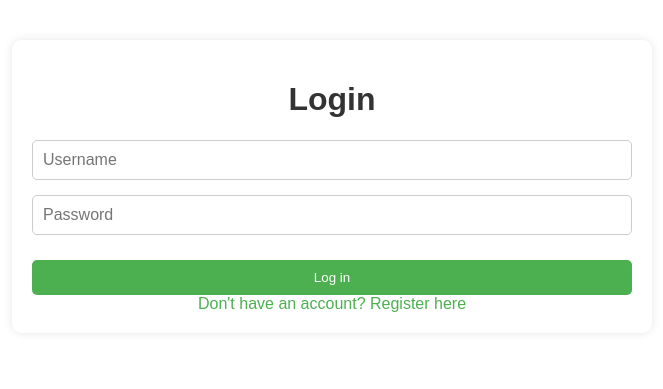
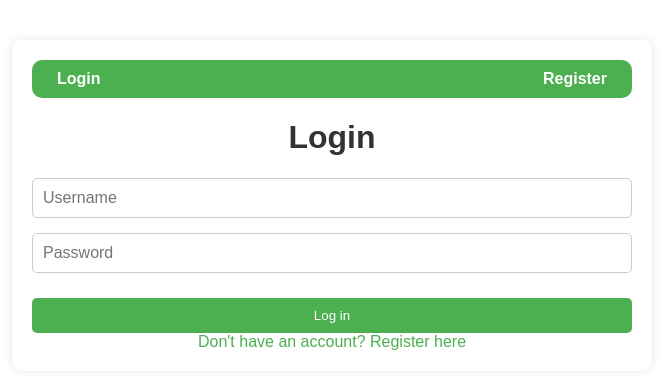
Before and after one commit to KacperSzmyd/mood-tracker, a Flask app: page /login in a window 1280 px wide. Shown: the top 389 px of the page, without its empty margins (308-971 px from the left). Run offline with Flask 3, Linux system fonts and the light colour scheme.

Commit message:
Add navbar with login/logout links and styles

```diff
--- a/app/static/style.css
+++ b/app/static/style.css
@@ -79,3 +79,23 @@ a {
 a:hover {
     text-decoration: underline;
 }
+
+.navbar {
+    display: flex;
+    justify-content: space-between;
+    background-color: #4CAF50;
+    padding: 10px 15px;
+    border-radius: 10px;
+    margin-bottom: 20px;
+}
+
+.navbar a {
+    color: white;
+    text-decoration: none;
+    font-weight: bold;
+    margin: 0 10px;
+}
+
+.navbar a:hover {
+    text-decoration: underline;
+}
--- a/app/templates/login.html
+++ b/app/templates/login.html
@@ -6,6 +6,15 @@
     <link rel="stylesheet" href="{{ url_for('static', filename='style.css') }}">
 </head>
 <body>
+    <div class="navbar">
+        {% if current_user.is_authenticated %}
+            <a href="{{ url_for('main.index') }}">Mood Tracker</a>
+            <a href="{{ url_for('auth.logout') }}">Logout</a>
+        {% else %}
+            <a href="{{ url_for('auth.login') }}">Login</a>
+            <a href="{{ url_for('auth.register') }}">Register</a>
+        {% endif %}
+    </div>
     <h1>Login</h1>
 
     {% with messages = get_flashed_messages() %}
```
Also changed, not shown: app/templates/index.html (+9 -0 lines), app/templates/register.html (+9 -0 lines).
